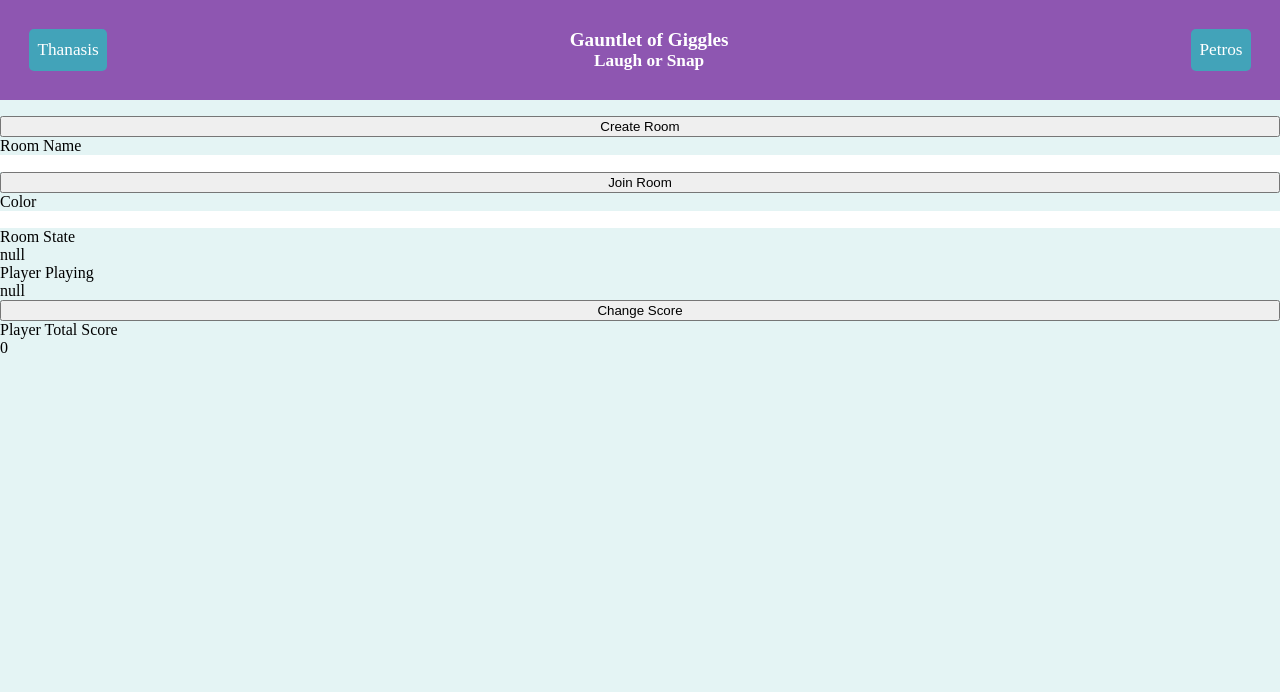
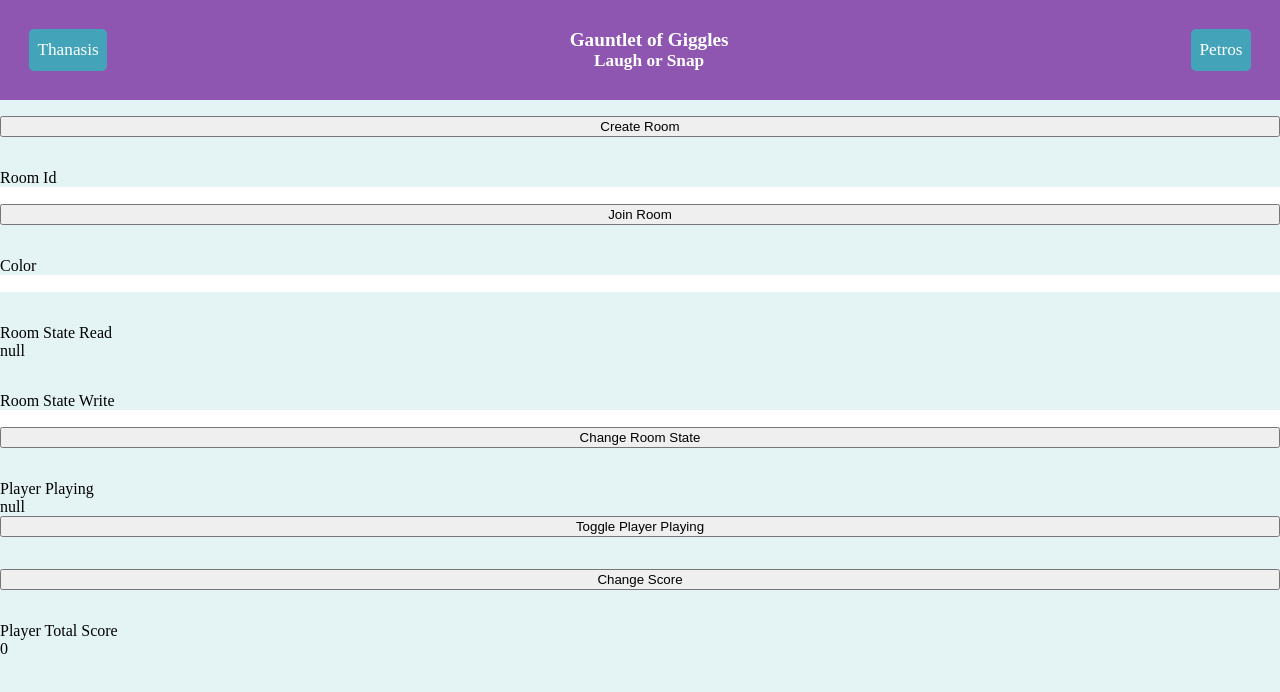
Before and after one commit to subamanis/GauntletOfGiggles, a React (Vite) app: page /thanasis in a window 1280 px wide. Shown: the top 692 px of the page. Built offline with nearby package versions, Linux system fonts and the light colour scheme; no server answers; the database is empty.

Commit message:
changePlayerPlaying

```diff
--- a/src/Thanasis.tsx
+++ b/src/Thanasis.tsx
@@ -2,18 +2,30 @@ import {FC, useMemo, useState} from "react";
 import classnames from "classnames";
 import GlobalStyles from "../src/assets/css/GlobalStyles.module.css"
 import useMultiplayer from "./multiplayer/useMultiplayer.ts";
-import {InfinityRoom, InfinityStoneColor} from "./multiplayer/infinityTypes.ts";
+import {InfinityRoom, InfinityStoneColor, RoomState} from "./multiplayer/infinityTypes.ts";
+import {Simulate} from "react-dom/test-utils";
+import playing = Simulate.playing;
 
 const ThanasisTest: FC = () => {
     const [roomInput, setRoomInput] = useState<string>();
     const [infinityColour, setInfinityColour] = useState<string>();
+    const [roomStateWrite, setRoomStateWrite] = useState<string>();
     const infinityRoom = useMemo<InfinityRoom>(() => {
         return {
             roomId: roomInput!,
         }
     }, [roomInput]);
 
-    const {createRoom, joinRoom, useGetRoomState, useGetPlayerPlaying, changePlayerScore, useGetPlayersScore} = useMultiplayer();
+    const {
+        createRoom,
+        joinRoom,
+        useGetRoomState,
+        useGetPlayerPlaying,
+        changePlayerScore,
+        useGetPlayersScore,
+        changeRoomState,
+        changePlayerPlaying
+    } = useMultiplayer();
     const roomState = useGetRoomState(infinityRoom);
     const playerPlaying = useGetPlayerPlaying(infinityRoom, infinityColour as InfinityStoneColor);
     const totalScore = useGetPlayersScore(infinityRoom);
@@ -31,23 +43,44 @@ const ThanasisTest: FC = () => {
     return (
         <div className={classnames(GlobalStyles.flex, GlobalStyles.flexDirectionColumn)}>
             <button onClick={userClicksCreateRoom}>Create Room</button>
-            <label>Room Name</label>
+            <p/>
+            <label>Room Id</label>
             <input value={roomInput} onChange={event => {
                 setRoomInput(event.target.value)
             }}/>
             <button onClick={userClicksJoinRoom}>Join Room</button>
+            <p/>
             <label>Color</label>
             <input value={infinityColour} onChange={event => {
                 setInfinityColour(event.target.value)
             }}/>
-            <label>Room State</label>
+            <p/>
+            <label>Room State Read</label>
             <div>{JSON.stringify(roomState)}</div>
+            <p/>
+            <label>Room State Write</label>
+            <input value={roomStateWrite} onChange={event => {
+                setRoomStateWrite(event.target.value)
+            }
+            }/>
+            <button onClick={() => {
+                void changeRoomState(infinityRoom, roomStateWrite! as RoomState);
+            }}>Change Room State
+            </button>
+            <p/>
             <label>Player Playing</label>
             <div>{JSON.stringify(playerPlaying)}</div>
+            <button onClick={() => {
+                void changePlayerPlaying(infinityRoom, infinityColour as InfinityStoneColor, !playerPlaying);
+            }
+            }>Toggle Player Playing
+            </button>
+            <p/>
             <button onClick={() => {
                 void changePlayerScore(infinityRoom, infinityColour as InfinityStoneColor, 1);
             }}>Change Score
             </button>
+            <p/>
             <label>
                 Player Total Score
             </label>
--- a/src/multiplayer/useMultiplayer.ts
+++ b/src/multiplayer/useMultiplayer.ts
@@ -149,8 +149,14 @@ const useMultiplayer = (): useMultiplayerDefinition => {
     }
 
     const changePlayerPlaying = (room: InfinityRoom, playerColor: InfinityStoneColor, playing: boolean) => {
-        console.log("useMultiplayer", `Player ${playerColor} playing changed to ${playing}`);
+        console.log("useMultiplayer", `Player ${playerColor} playing just changed to ${playing}`);
 
+        const playerPlaying: PlayerPlaying = `${playerColor}Playing` as PlayerPlaying;
+        const roomPath = ref(realTimeDatabase, `${RealtimeDatabasePaths.rooms}/${room.roomId}`);
+        return update(roomPath, {
+                [playerPlaying]: playing,
+            } as Pick<InfinityRoomData, PlayerPlaying>
+        );
     }
 
     return {
```
